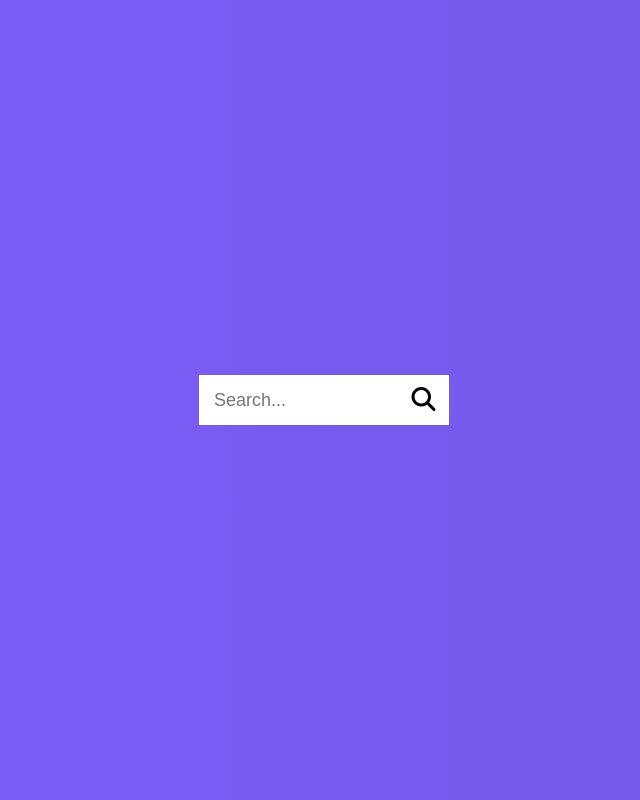
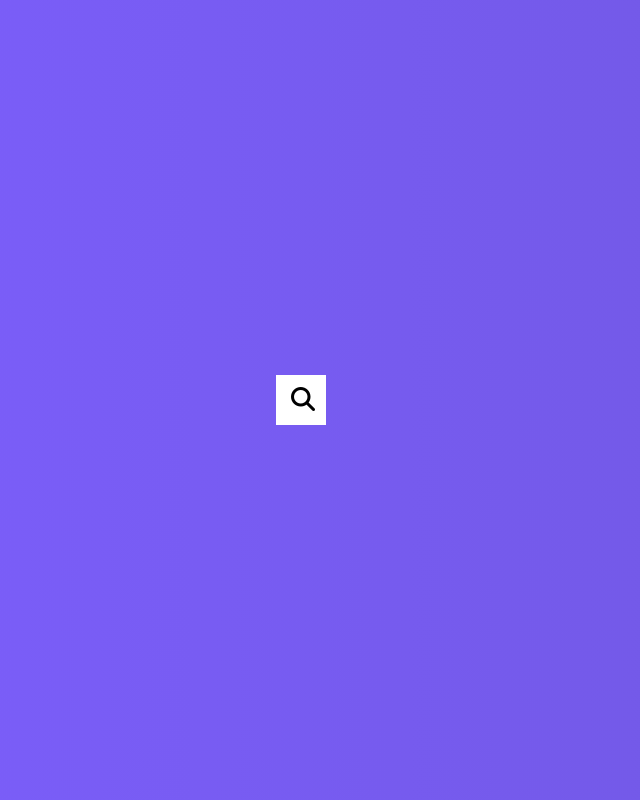
Before and after one commit to behluelselcuk/hidden_search, a plain HTML site: page index.html in a window 1280 px wide. Shown: the whole page, without its empty margins (339-979 px from the left). Drawn offline with Linux system fonts and the light colour scheme; a web font is replaced by a local one.

Commit message:
Erstelle Funktionalität und korrigiere CSS
Funktionalität:
Event-Listeners & Funktionen für das Aus- und
Zuklappen des input-elements wurden hinzugefügt.

CSS:
CSS-Eigenschaften wurden geändert, sodass eine
Animation des Auf- und Zurollen des input-Elements
richtig stattfinden kann.

```diff
--- a/index.html
+++ b/index.html
@@ -10,9 +10,9 @@
 </head>
 <body>
     <!-- SEARCH-SECTION -->
-    <div class="search active">
+    <div class="search">
         <input type="text" class="input" placeholder="Search...">
-        <button><i class="fas fa-search"></i></button>
+        <button id="searchBtn"><i class="fas fa-search"></i></button>
     </div>
 
     <script src="./script.js"></script>
--- a/script.js
+++ b/script.js
@@ -0,0 +1,25 @@
+'use strict'
+
+// ZIEL
+// Wenn man auf das Such-Icon drückt
+//     Dann fügt es die Klasse active dem .search-Div hinzu, wenn nicht vorhanden
+//     Wenn vorhanden, entfernt JS die .active-Klasse
+
+
+// EINGABE
+let searchSec = document.querySelector('.search')
+let searchBtn = document.querySelector('#searchBtn')
+
+
+
+// VERARBEITUNG
+function updateStatus() {
+    if (!searchSec.classList.contains('active')) {
+        searchSec.classList.add('active');
+    }
+    else {
+        searchSec.classList.remove('active');
+    }
+}
+
+searchBtn.addEventListener('click', updateStatus)
--- a/style.css
+++ b/style.css
@@ -23,24 +23,19 @@ body {
 
 .input {
     font-size: 18px;
-    padding: 11px;
-    padding-left: 15.5px;
-    width: 200px;
     border: none;
-    margin-left: 45px;
+    width: 0;
+    overflow: hidden;
+    transition: width 0.3s ease, padding 0.5s ease;
 }
 
 .input:focus {
     outline: none;
 }
 
-.search .input {
-    display: none;
-}
-
 .search.active .input {
-    display: block;
-    transition: display 0.5s ease;
+    width: 200px;
+    padding: 11px 11px 11px 15.5px;
 }
 
 .search button {
@@ -49,6 +44,4 @@ body {
     background-color: #fff;
     border: none;
     cursor: pointer;
-    width: 50px;
-    font-weight: 900;
 }
```
